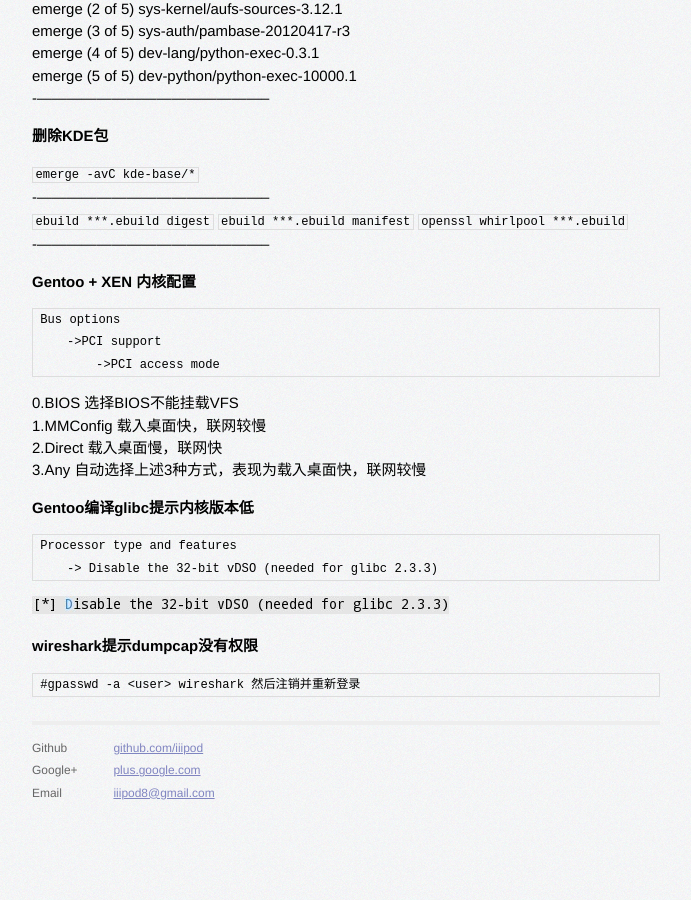
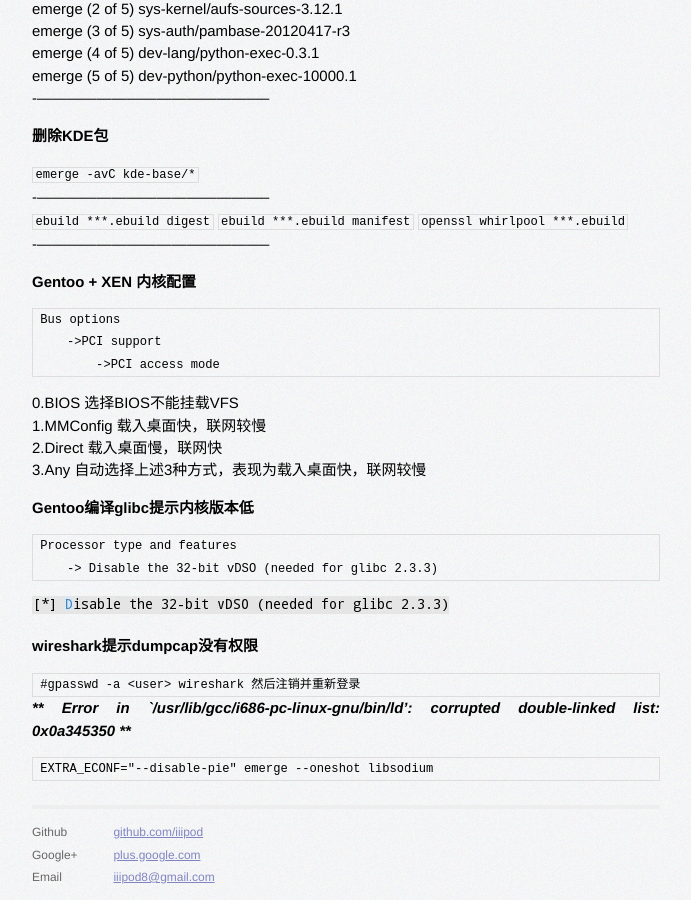
Before and after one commit to iiipod/iiipod.github.com, a Jekyll site: the page built from _posts/2013-05-11-Gentoo随笔.markdown, in a window 1280 px wide and 900 px high, scrolled down 1363 px. Shown: the whole window, without its empty margins (294-985 px from the left). Built offline with Jekyll 4.4.1, drawn with Linux system fonts in a browser that asks for light colours; Markdown is read by kramdown in place of the engine named in the settings; before the commit the page ends 2179 px from its top, so only the background shows below that.

Commit message:
2014年 12月 26日 星期五 16:03:00 CST

```diff
--- a/_posts/2013-05-11-Gentoo随笔.markdown
+++ b/_posts/2013-05-11-Gentoo随笔.markdown
@@ -78,3 +78,7 @@
 # wireshark提示dumpcap没有权限
 
     #gpasswd -a <user> wireshark 然后注销并重新登录
+
+# *** Error in `/usr/lib/gcc/i686-pc-linux-gnu/bin/ld': corrupted double-linked list: 0x0a345350 ***
+
+    EXTRA_ECONF="--disable-pie" emerge --oneshot libsodium
```
